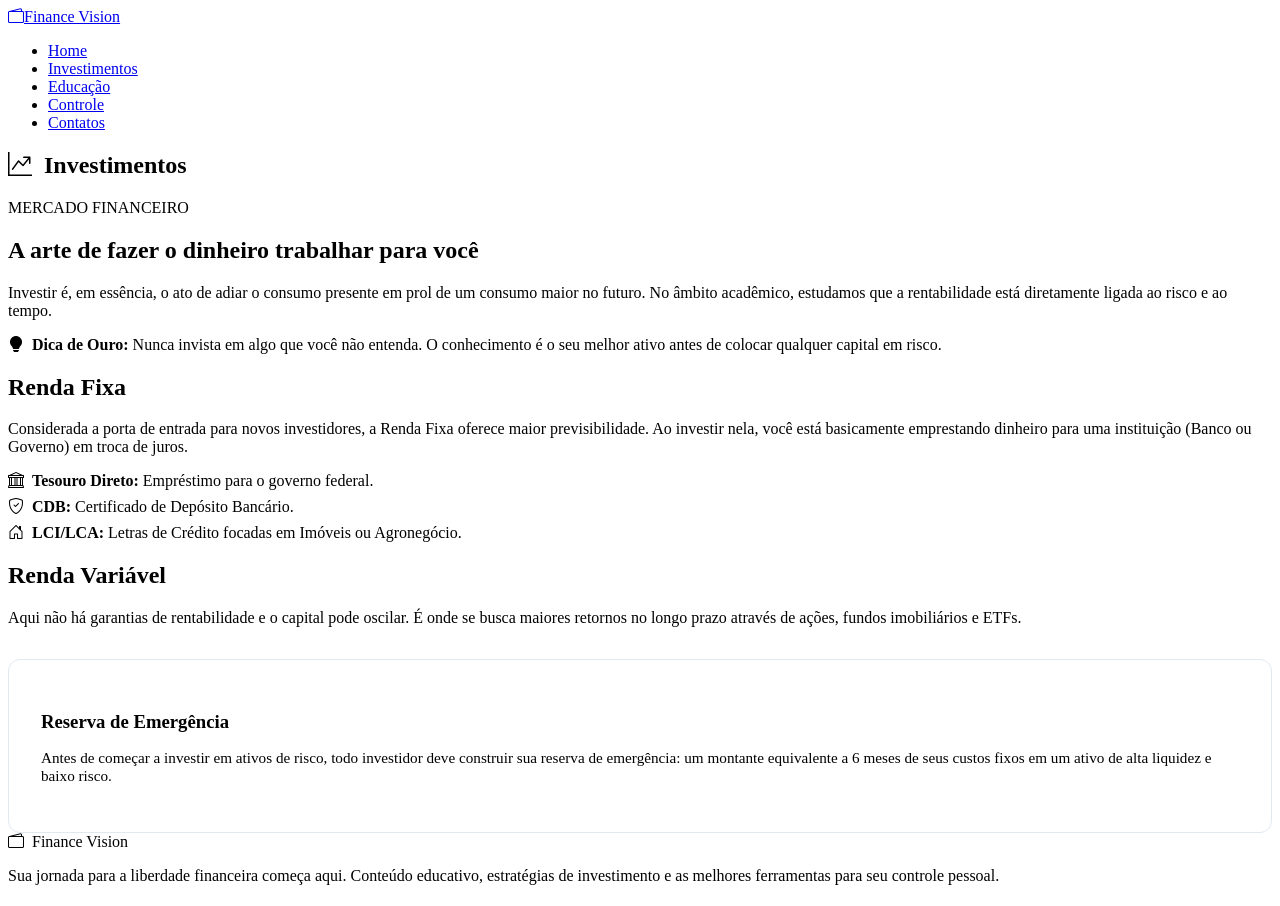
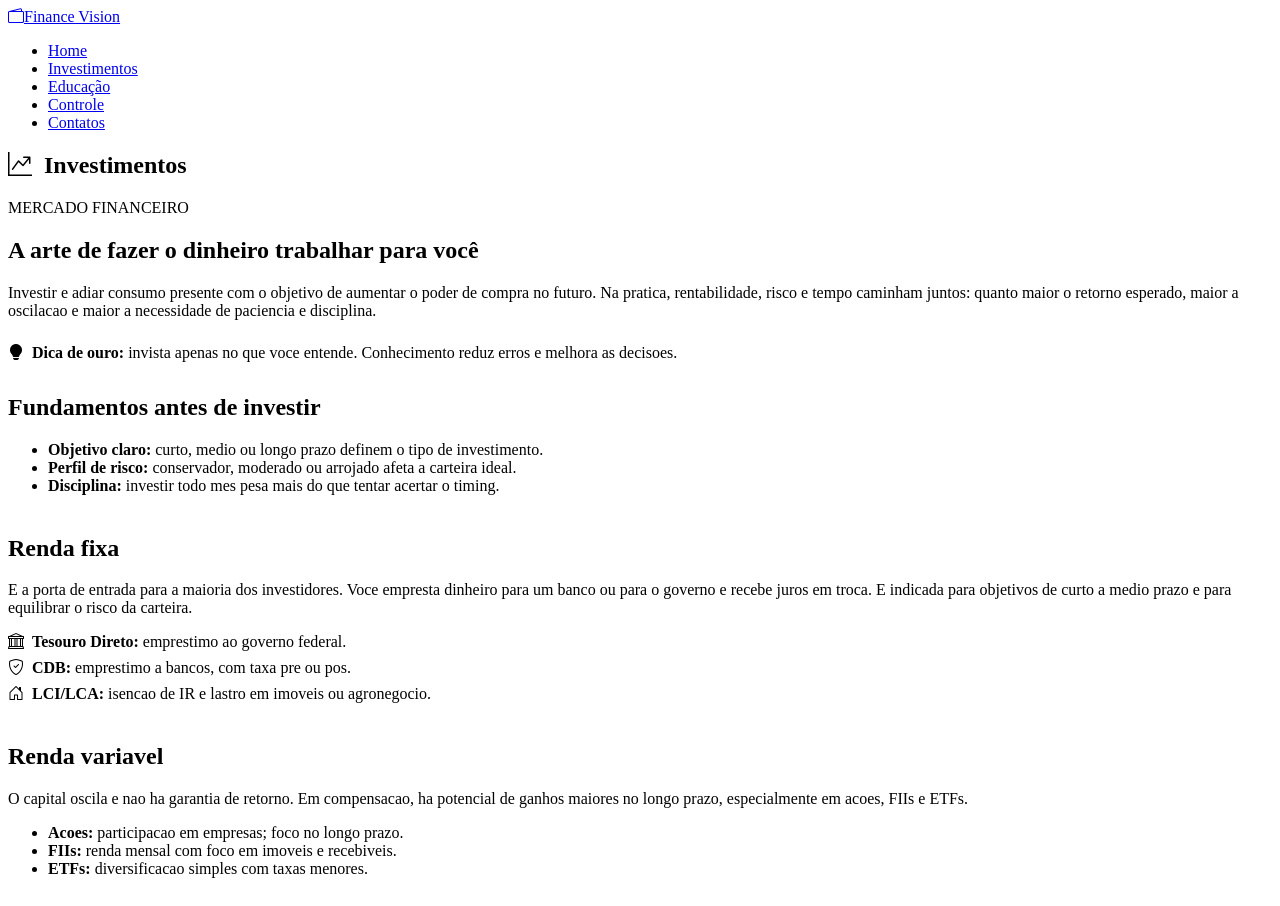
Before and after one commit to lucas-cristian/finance-vision, a React (Vite) app: page /investimentos in a window 1280 px wide. Shown: the top 906 px of the page. Built offline with nearby package versions, Linux system fonts and the light colour scheme; the HTML template or start-up script is replaced by a standard one.

Commit message:
feat: atualiza conteúdo da página de Investimentos e adiciona estilo para títulos de seções

```diff
--- a/src/pages/Investimentos.jsx
+++ b/src/pages/Investimentos.jsx
@@ -21,40 +21,66 @@ export default function Investimentos() {
             />
 
             <p>
-              Investir é, em essência, o ato de adiar o consumo presente em prol de um consumo maior no futuro.
-              No âmbito acadêmico, estudamos que a rentabilidade está diretamente ligada ao risco e ao tempo.
+              Investir e adiar consumo presente com o objetivo de aumentar o poder de compra no futuro. Na pratica,
+              rentabilidade, risco e tempo caminham juntos: quanto maior o retorno esperado, maior a oscilacao
+              e maior a necessidade de paciencia e disciplina.
             </p>
 
-            <div className="highlight-box">
+            <div className="highlight-box" style={{ marginTop: '1.5rem' }}>
               <i className="bi bi-lightbulb-fill" style={{ color: 'var(--color-accent)', marginRight: '8px' }}></i>
-              <strong>Dica de Ouro:</strong> Nunca invista em algo que você não entenda. O conhecimento é o seu melhor ativo antes de colocar qualquer capital em risco.
+              <strong>Dica de ouro:</strong> invista apenas no que voce entende. Conhecimento reduz erros e melhora as decisoes.
             </div>
 
-            <h2>Renda Fixa</h2>
-            <p>
-              Considerada a porta de entrada para novos investidores, a Renda Fixa oferece maior previsibilidade.
-              Ao investir nela, você está basicamente emprestando dinheiro para uma instituição (Banco ou Governo)
-              em troca de juros.
-            </p>
-            <ul style={{ listStyle: 'none', paddingLeft: 0 }}>
-              <li style={{ marginBottom: '8px' }}><i className="bi bi-bank" style={{ color: 'var(--color-accent)', marginRight: '8px' }}></i><strong>Tesouro Direto:</strong> Empréstimo para o governo federal.</li>
-              <li style={{ marginBottom: '8px' }}><i className="bi bi-shield-check" style={{ color: 'var(--color-accent)', marginRight: '8px' }}></i><strong>CDB:</strong> Certificado de Depósito Bancário.</li>
-              <li style={{ marginBottom: '8px' }}><i className="bi bi-house-door" style={{ color: 'var(--color-accent)', marginRight: '8px' }}></i><strong>LCI/LCA:</strong> Letras de Crédito focadas em Imóveis ou Agronegócio.</li>
+            <h2 style={{ marginTop: '2rem' }}>Fundamentos antes de investir</h2>
+            <ul>
+              <li><strong>Objetivo claro:</strong> curto, medio ou longo prazo definem o tipo de investimento.</li>
+              <li><strong>Perfil de risco:</strong> conservador, moderado ou arrojado afeta a carteira ideal.</li>
+              <li><strong>Disciplina:</strong> investir todo mes pesa mais do que tentar acertar o timing.</li>
             </ul>
 
-            <h2>Renda Variável</h2>
-            <p>
-              Aqui não há garantias de rentabilidade e o capital pode oscilar. É onde se busca maiores retornos
-              no longo prazo através de ações, fundos imobiliários e ETFs.
-            </p>
+            <div style={{ marginTop: '2.5rem' }}>
+              <h2>Renda fixa</h2>
+              <p>
+                E a porta de entrada para a maioria dos investidores. Voce empresta dinheiro para um banco
+                ou para o governo e recebe juros em troca. E indicada para objetivos de curto a medio prazo
+                e para equilibrar o risco da carteira.
+              </p>
+              <ul style={{ listStyle: 'none', paddingLeft: 0, marginTop: '0.75rem' }}>
+                <li style={{ marginBottom: '8px' }}><i className="bi bi-bank" style={{ color: 'var(--color-accent)', marginRight: '8px' }}></i><strong>Tesouro Direto:</strong> emprestimo ao governo federal.</li>
+                <li style={{ marginBottom: '8px' }}><i className="bi bi-shield-check" style={{ color: 'var(--color-accent)', marginRight: '8px' }}></i><strong>CDB:</strong> emprestimo a bancos, com taxa pre ou pos.</li>
+                <li style={{ marginBottom: '8px' }}><i className="bi bi-house-door" style={{ color: 'var(--color-accent)', marginRight: '8px' }}></i><strong>LCI/LCA:</strong> isencao de IR e lastro em imoveis ou agronegocio.</li>
+              </ul>
+            </div>
+
+            <div style={{ marginTop: '2.5rem' }}>
+              <h2>Renda variavel</h2>
+              <p>
+                O capital oscila e nao ha garantia de retorno. Em compensacao, ha potencial de ganhos maiores
+                no longo prazo, especialmente em acoes, FIIs e ETFs.
+              </p>
+              <ul>
+                <li><strong>Acoes:</strong> participacao em empresas; foco no longo prazo.</li>
+                <li><strong>FIIs:</strong> renda mensal com foco em imoveis e recebiveis.</li>
+                <li><strong>ETFs:</strong> diversificacao simples com taxas menores.</li>
+              </ul>
+            </div>
 
             <div style={{ background: '#fff', padding: '2rem', borderRadius: '12px', border: '1px solid #e2e8f0', marginTop: '2rem' }}>
-              <h3 style={{ color: 'var(--color-primary)', marginBottom: '1rem' }}>Reserva de Emergência</h3>
+              <h3 style={{ color: 'var(--color-primary)', marginBottom: '1rem' }}>Reserva de emergencia</h3>
               <p style={{ fontSize: '0.95rem' }}>
-                Antes de começar a investir em ativos de risco, todo investidor deve construir sua reserva
-                de emergência: um montante equivalente a 6 meses de seus custos fixos em um ativo de alta
-                liquidez e baixo risco.
+                Antes de assumir risco, monte uma reserva de emergencia com cerca de 6 meses dos seus custos
+                fixos, em um produto de alta liquidez e baixo risco.
               </p>
+            </div>
+
+            <div style={{ marginTop: '2.5rem' }}>
+              <h2>Passo a passo simples</h2>
+              <ol style={{ paddingLeft: '1.25rem', marginTop: '0.75rem' }}>
+                <li>Organize o orcamento e quite dividas com juros altos.</li>
+                <li>Construa sua reserva de emergencia.</li>
+                <li>Defina objetivos com valores e prazos.</li>
+                <li>Comece pela renda fixa e diversifique aos poucos.</li>
+              </ol>
             </div>
           </div>
         </div>
--- a/src/styles/global.css
+++ b/src/styles/global.css
@@ -274,6 +274,10 @@ ul { list-style: none; }
 .section-title {
   text-align: center;
   margin-bottom: 3.5rem;
+}
+
+.content-block .section-title {
+  margin-bottom: 1.75rem;
 }
 
 .section-title__label {
```
